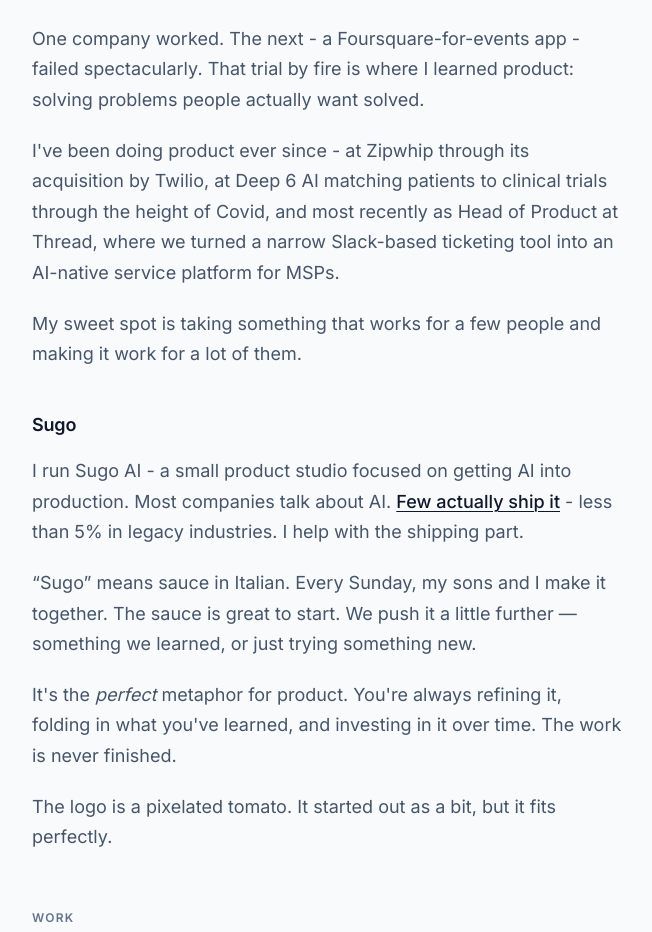
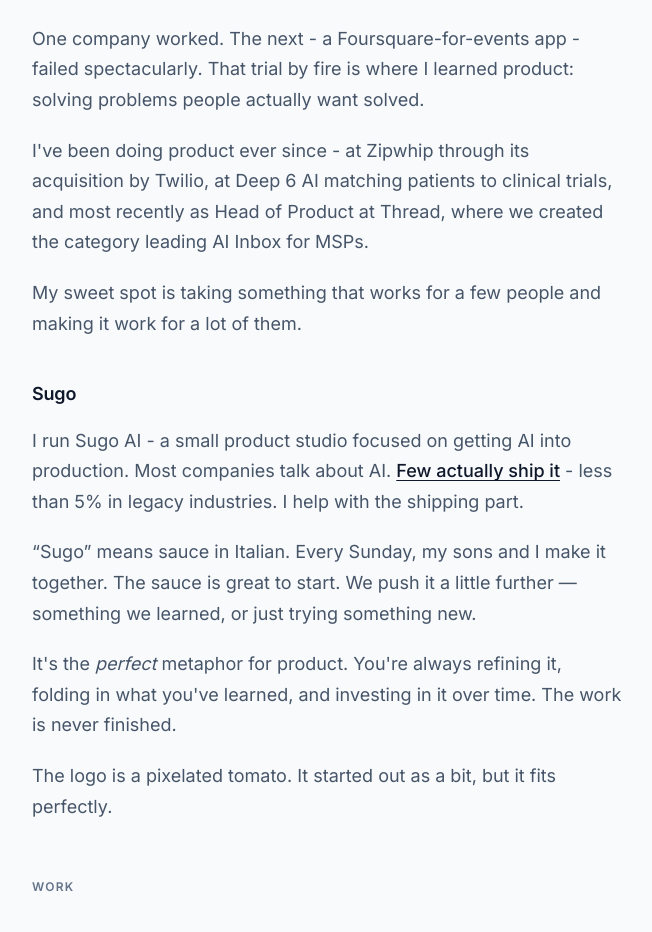
Before and after one commit to marcanthonyrosa/marcanthonyrosadotcom, a Next.js app: page /about in a window 1280 px wide. Shown: the part 921-1853 px from the top of the page, without its empty margins (312-964 px from the left). Built offline with nearby package versions, Linux system fonts and the light colour scheme.

Commit message:
Update about copy to highlight AI Inbox for MSPs (#108)

```diff
--- a/app/(site)/about/page.tsx
+++ b/app/(site)/about/page.tsx
@@ -166,7 +166,7 @@
             One company worked. The next - a Foursquare-for-events app - failed spectacularly. That trial by fire is where I learned product: solving problems people actually want solved.
           </p>
           <p>
-            I&apos;ve been doing product ever since - at Zipwhip through its acquisition by Twilio, at Deep 6 AI matching patients to clinical trials through the height of Covid, and most recently as Head of Product at Thread, where we turned a narrow Slack-based ticketing tool into an AI-native service platform for MSPs.
+            I&apos;ve been doing product ever since - at Zipwhip through its acquisition by Twilio, at Deep 6 AI matching patients to clinical trials, and most recently as Head of Product at Thread, where we created the category leading AI Inbox for MSPs.
           </p>
           <p>
             My sweet spot is taking something that works for a few people and making it work for a lot of them.
```
